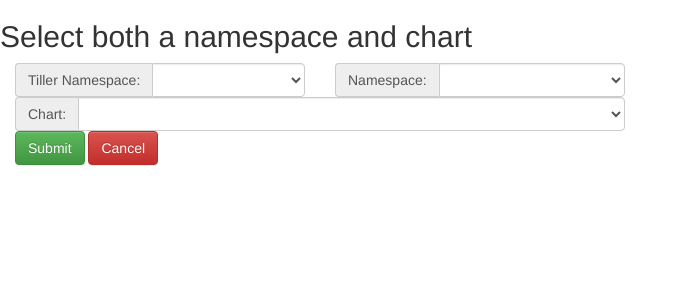
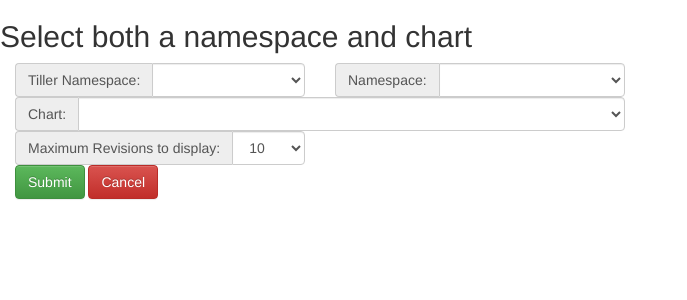
Before and after one commit to jervine-gogo/python-helm-web, a Flask app: template templates/nameChartSelect.html in a window 1280 px wide. Shown: the top 300 px of the page, without its empty margins (0-687 px from the left). Run offline with Flask 2, Linux system fonts and the light colour scheme; the template is opened without the code that fills it: values that come from a table or form of the project are taken from there, others are empty; parts of the project's set-up code (start-up, migrations or seed data) failed here and were passed over; some libraries are stand-ins or nearby versions.

Commit message:
Added form field to html template

```diff
--- a/forms.py
+++ b/forms.py
@@ -12,5 +12,5 @@ class deploySelectForm(FlaskForm):
     namespace = SelectField('namespace', choices=[], coerce=str)
     chart = SelectField('chart', choices=[])
     version = SelectField('remember me') # Added if/when I want to add additional helm version options
-    records = SelectField('records', choices=[('10', '10'), ('20', '20'), ('30', '30'), ('40', '40'), ('50', '50'), ('100', '100'), ('150', '150'), ('200', '200'), ('256 (max)', '256')])
+    records = SelectField('records', choices=[('10', '10'), ('20', '20'), ('30', '30'), ('40', '40'), ('50', '50'), ('100', '100'), ('150', '150'), ('200', '200'), ('256', '256 (max)')])
     submitButton = SubmitField("Submit")
--- a/templates/nameChartSelect.html
+++ b/templates/nameChartSelect.html
@@ -34,6 +34,14 @@
                   <div class="input-group">
                     <span class="input-group-addon" id="basic-addon3">Chart:</span>
                     {{ form.chart(class_="form-control") }}
+                  </div>
+                </div>
+              </div>
+              <div class = "row">
+                <div class = "col-sm-6">
+                  <div class="input-group">
+                    <span class="input-group-addon" id="basic-addon3">Maximum Revisions to display:</span>
+                    {{ form.records(class_="form-control") }}
                   </div>
                 </div>
               </div>
```
